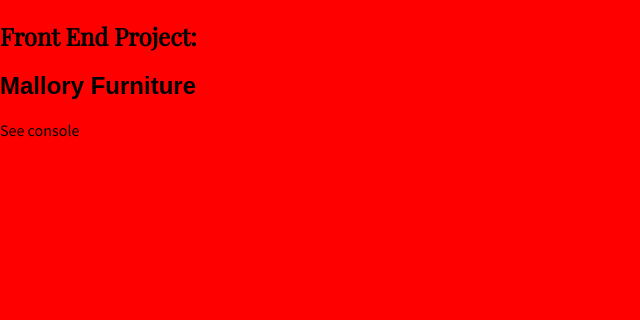
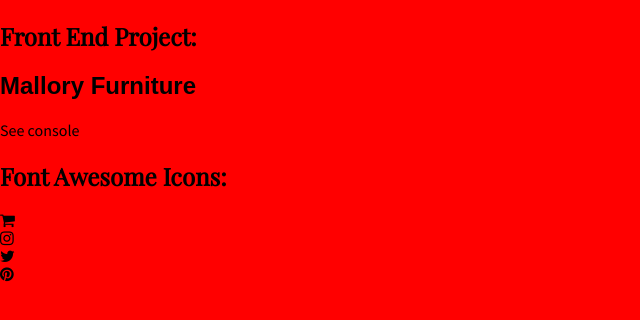
Before and after one commit to CesarHtea/mallory-furniture, a React (Create React App) app: page / in a window 1280 px wide. Shown: the top 320 px of the page, without its empty margins (0-640 px from the left). Built offline with nearby package versions, Linux system fonts and the light colour scheme; no server answers.

Commit message:
Add and test Awesome Fonts

```diff
--- a/public/index.html
+++ b/public/index.html
@@ -10,6 +10,7 @@
     -->
     <link rel="manifest" href="%PUBLIC_URL%/manifest.json">
     <link rel="shortcut icon" href="%PUBLIC_URL%/favicon.ico">
+    <link href="https://maxcdn.bootstrapcdn.com/font-awesome/4.7.0/css/font-awesome.min.css" rel="stylesheet" integrity="sha384-wvfXpqpZZVQGK6TAh5PVlGOfQNHSoD2xbE+QkPxCAFlNEevoEH3Sl0sibVcOQVnN" crossorigin="anonymous">
     <link href="https://fonts.googleapis.com/css?family=Playfair+Display|Source+Sans+Pro" rel="stylesheet">
     <!--
       Notice the use of %PUBLIC_URL% in the tags above.
--- a/src/App.js
+++ b/src/App.js
@@ -22,6 +22,16 @@ class App extends Component {
 	          <h2 className='titulo'>Front End Project:</h2>
 	          <h2>Mallory Furniture</h2>
 	          <p className='main-text'>See console</p>
+
+	          <h2 className='titulo'>Font Awesome Icons:</h2>
+
+	          <ul>
+	          	<li><i class="fa fa-shopping-cart"></i></li>
+	          	<li><i class="fa fa-instagram"></i></li>
+	          	<li><i class="fa fa-twitter"></i></li>
+	          	<li><i class="fa fa-pinterest"></i></li>
+	          </ul>
+
 	      </div>
 	    );
 	}
--- a/src/css/styles.css
+++ b/src/css/styles.css
@@ -1,5 +1,17 @@
+*,
+*::before,
+*::after {
+  box-sizing: border-box;
+}
+
 body {
 	background-color: red;
+}
+
+ul {
+    list-style-type: none;
+    margin: 0;
+    padding: 0;
 }
 
 .titulo {
```
